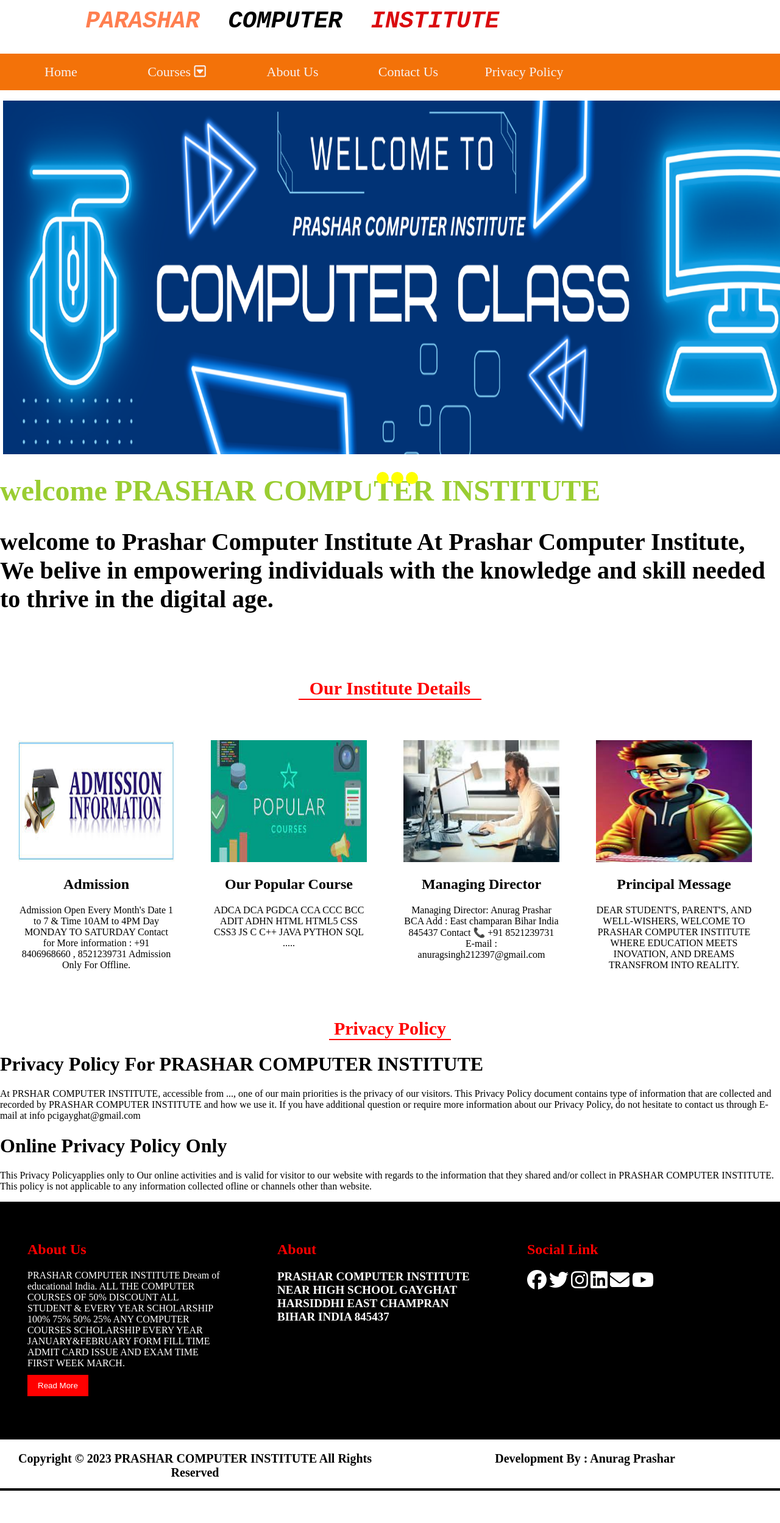
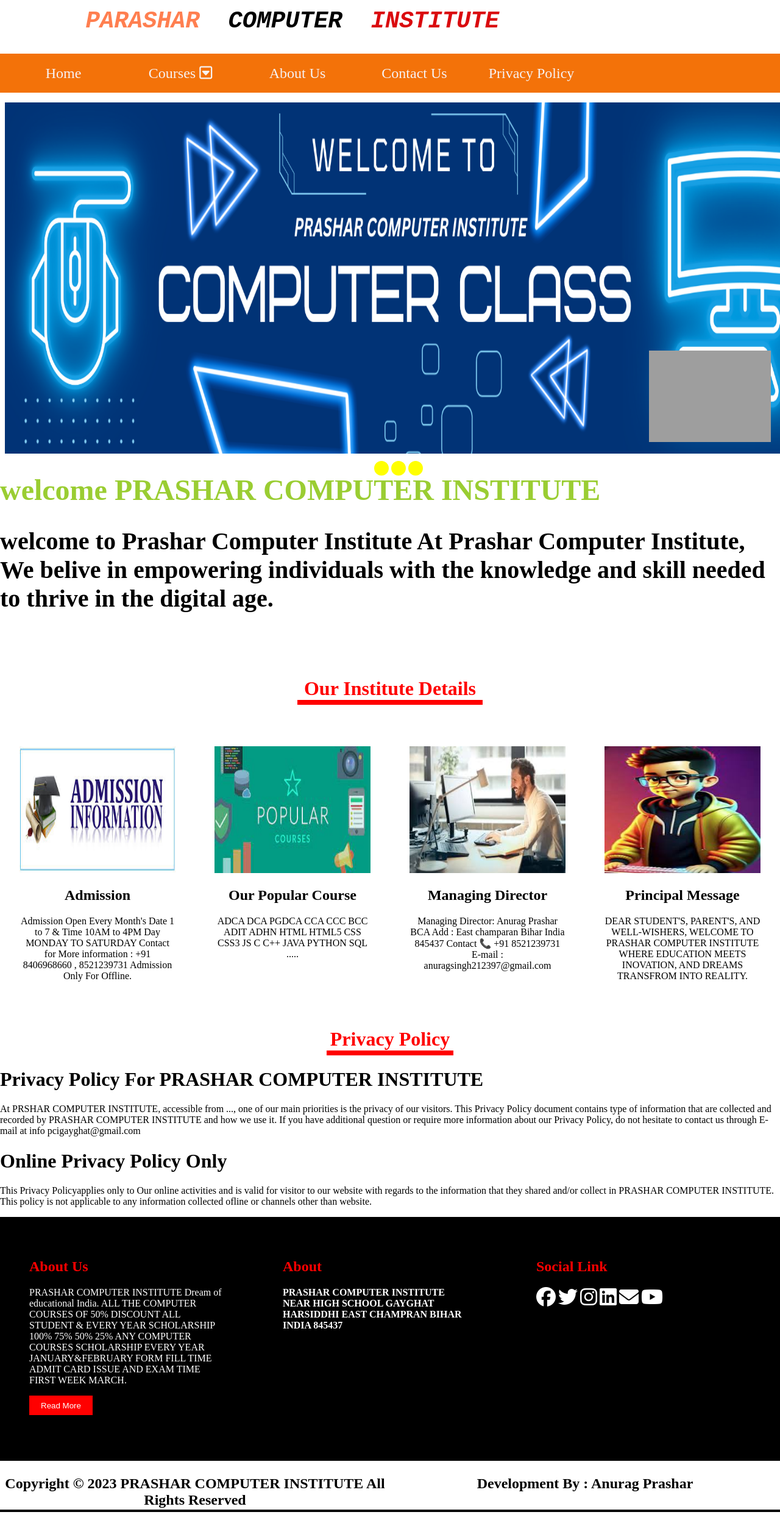
Before and after one commit to anurag85518/pcigayghat, a plain HTML site: page index.htm in a window 1280 px wide. Shown: the whole page at 61% size. Before the commit the page ends 2447 px from the top, so only its background shows below. Drawn offline with Linux system fonts and the light colour scheme; grey boxes are pictures that could not be loaded.

Commit message:
Add files via upload

```diff
--- a/index.htm
+++ b/index.htm
@@ -8,21 +8,21 @@
 <!--fontawesome-->
 <link rel="stylesheet" href="https://cdnjs.cloudflare.com/ajax/libs/font-awesome/6.5.1/css/all.min.css" integrity="sha512-DTOQO9RWCH3ppGqcWaEA1BIZOC6xxalwEsw9c2QQeAIftl+Vegovlnee1c9QX4TctnWMn13TZye+giMm8e2LwA==" crossorigin="anonymous" referrerpolicy="no-referrer" />
 </head>
-<body>
+<body oncontextmenu="return false">
     <font size=48 color="coral"><b><i><pre>      PARASHAR</font>      <font size=48 color="black">COMPUTER</font>      <font size=48 color="darksaegreen">INSTITUTE</pre></b></i></font>
 
     <div class="my_menu">
     <ul class="menu">
-        <li><a href="#">Home</a></li>
+        <li><a href="index.htm">Home</a></li>
         <li><a href="#">Courses   <i class="fa-regular fa-square-caret-down"></i></a>
         <ul>
-            <li><a href="#">Application Course</a></li>
-            <li><a href="#">Hardware Course</a></li>
-            <li><a href="#">Professional Course</a></li>
-            <li><a href="#">Nielit Course</a></li>
+            <li><a href="index2.html">Application Course</a></li>
+            <li><a href="index3.html">Hardware Course</a></li>
+            <li><a href="index4.html">Professional Course</a></li>
+            <li><a href="index5.html">Nielit Course</a></li>
             <li><a href="#">University Course</a></li>
        </ul>
-        <li><a href="#">About Us</a></li>
+        <li><a href="index.htm">About Us</a></li>
         <li><a href="#">Contact Us</a></li>
         <li><a href="#">Privacy Policy</a></li>
     </ul>
@@ -204,5 +204,8 @@
     </div>
 
    </section>
+   <a href="https://api.whatsapp.com/send?phone=+918406968660" target="_blank" >
+	<img src="https://actechindia.org/background-image/whatsapp.png" class="wplogo pull-left">
+</a>
 </body>
 </html>
--- a/style.css
+++ b/style.css
@@ -1,11 +1,17 @@
 body{
-    overflow-x: hidden;
-margin: 0px;
-padding: 0px;
+margin: 0rem;
+padding: 0rem;
+overflow-x: hidden;
+}
+body::-webkit-scrollbar{
+    background-color: transparent;
+}
+body::-webkit-scrollbar-thumb{
+    background:linear-gradient(yellowgreen, red, blue)
 }
 ul{
-    margin: 0px;
-    padding: 0px;
+    margin: 0rem;
+    padding: 0rem;
 }
 .my_menu{
     position: absolute;
@@ -15,14 +21,14 @@ ul{
 }
 .menu li{
     list-style: none;
-    height: 60px;
-    width: 180px;
+    height: 4rem;
+    width: 11rem;
     background-color: #f37209;
-    margin-left: 10px;
+    margin-left: 1rem;
     text-align: center;
-    line-height: 60px;
+    line-height: 4rem;
     float: left;
-    font-size: 22px;
+    font-size: 1.5rem;
 }
 .menu li:hover{
     background-color: rgba(122, 134, 8, 0.685);
@@ -36,7 +42,7 @@ ul{
     text-decoration: none;
 }
 .menu ul li{
-    margin: 0px;
+    margin: 0rem;
 }
 .menu ul{
     display: none;
@@ -47,23 +53,23 @@ display: block;
 .welcome h1{
     color: yellowgreen;
     font-weight: bold;
-    font-size: 48px;
+    font-size: 3rem;
 }
 .welcome h2{
     color: black;
     font-weight: bold;
-    font-size: 40px;
+    font-size: 2.5rem;
 }
 /*banner*/
 .slider_box{
     width: 100%;
-    height: 580px;
-    margin: 5px;
+    height: 36rem;
+    margin: 0.5rem;
     overflow: hidden;
 }
 #slider{
     width: 100%;
-    height: 580px;
+    height: 36rem;
     display: inline-flex;
     transition: 0.7s;
 }
@@ -73,13 +79,13 @@ display: block;
 .indicators{
     position: absolute;
     left: 50%;
-    bottom: 2px;
+    bottom: 1rem;
     transform: translateX(-50%);
 }
 .indicators span{
     display: inline-block;
-    width: 20px;
-    height: 20px;
+    width: 1.5rem;
+    height: 1.5rem;
     border-radius: 50%;
     background: rgba(255,255,0.5);
 
@@ -130,34 +136,34 @@ display: block;
 }
 .section2 h1{
     margin: 0 auto;
-    width: 300px;
+    width: 19rem;
     text-align: center;
-    font-size: 30px;
+    font-size: 2rem;
     color:red;
-    border-bottom: 2px solid red;
+    border-bottom: 0.5rem solid red;
 }
 .div_section2{
     width: 20%;
-    height: 300px;
-    margin: 15px;
-    padding: 15px;
+    height: 19rem;
+    margin: 1rem;
+    padding: 1rem;
     float: left;
 }
 .div_section2 img{
     width: 100%;
-    height: 200px;
+    height: 13rem;
 }
 .section3 h1{
     margin: 0 auto;
-    width: 200px;
+    width: 13rem;
     text-align: center;
-    font-size: 30px;
+    font-size: 2rem;
     color:red;
-    border-bottom: 2px solid red;
+    border-bottom: 0.5rem solid red;
 }
 /*footer*/
 .footer{
-    margin-bottom: 0px;
+    margin-bottom: 0rem;
     position: absolute;
     width: 100%;
     height: auto;
@@ -165,9 +171,9 @@ display: block;
 }
 .footer_div{
     width: 25%;
-    height: 300px;
-    margin: 25px;
-    padding: 20px;
+    height: 19rem;
+    margin: 2rem;
+    padding: 1rem;
     float: left;
 }
 .footer_div h1{
@@ -177,19 +183,19 @@ display: block;
     color: white;
 }
 .footer_div button{
-    margin-top: 10px;
+    margin-top: 1rem;
     background-color: red;
     border: none;
     color: white;
-    width: 100px;
-    height: 35px;
+    width: 6.5rem;
+    height: 2rem;
 }
 .footer_div ul li{
     list-style: none;
 }
 .footer_div ul li a{
     color: white;
-    font-size: 19px;
+    font-size: 1rem;
     text-decoration: none;
     font-weight: bold;
     text-align: none;
@@ -200,7 +206,7 @@ display: block;
 .under_footer{
     display: inline-block;
     width: 100%;
-    height: 80px;
+    height: 5rem;
     text-align: center;
     background-color: white;
 }
@@ -211,5 +217,41 @@ display: block;
 .footer1 p{
     color: black;
     font-weight: bold;
-    font-size: 20px;
+    font-size: 1.5rem;
 }
+ .wplogo{
+        height: 100px;
+        width: 150px;
+        position: fixed;
+        z-index: 99;
+        top: 73%;
+       /* right:0; */
+        margin: 15px;
+    }
+
+ @media only screen and (max-width: 600px) {
+    .wplogo{
+        height: 150px;
+        width: 2000px;
+        position: fixed;
+        z-index: 99;
+        top: 60%;
+       /* right:0; */
+        margin: 15px;
+    }
+
+    .carousel-item .active{
+        height:24vh!important;
+    }
+}
+
+
+    .wplogo{
+        height: 150px;
+        width: 200px;
+        position: fixed;
+        z-index: 99;
+        top: 70%;
+        right:0;
+        margin: 15px;
+    }
```
Also changed, not shown: index2.html (added, +23 -0 lines), index3.html (added, +16 -0 lines), index4.html (added, +16 -0 lines), index5.html (added, +19 -0 lines).
